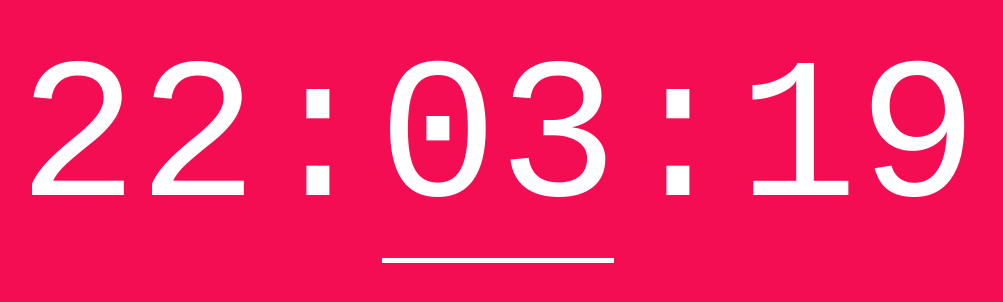
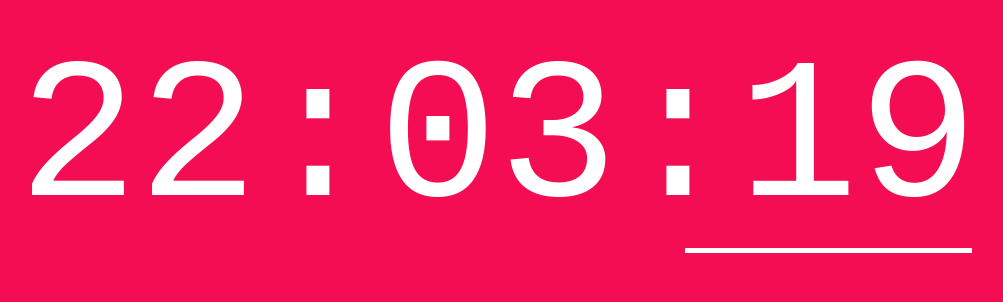
Before and after one commit to BigBossSR/color-clock, a website: page index.html in a window 1280 px wide. Shown: the part 272-574 px from the top of the page, without its empty margins (142-1145 px from the left). Drawn offline with Linux system fonts and the light colour scheme.

Commit message:
border animation as fuse

```diff
--- a/index.css
+++ b/index.css
@@ -53,8 +53,7 @@
 .line {
 	border-top: white solid 5px;
 	transition: all 1s;
-	width:60%;
-	margin: 20px auto;
+	margin: 20px 13% 0px 0%;
 	position: relative;
 	top: 5%;
 
--- a/index.html
+++ b/index.html
@@ -15,8 +15,9 @@
 	    </div>
 	    <div class="section">
 	    	<div class="color-code"></div>
+	    	    	<div class="line"></div>
     	</div>
-    	<div class="line"></div>
+
     </div>
 
 </div>
--- a/index.js
+++ b/index.js
@@ -66,7 +66,7 @@ var runClock = setInterval(function() {
 
   $(".container").css({"background-color":"#"+colorSet})
 
-  $(".line").css({"width": second+"%"})
+  $(".line").css({"margin-left": (87-(73/59)*second)+"%"})
 
 }, 1000)
 
```
